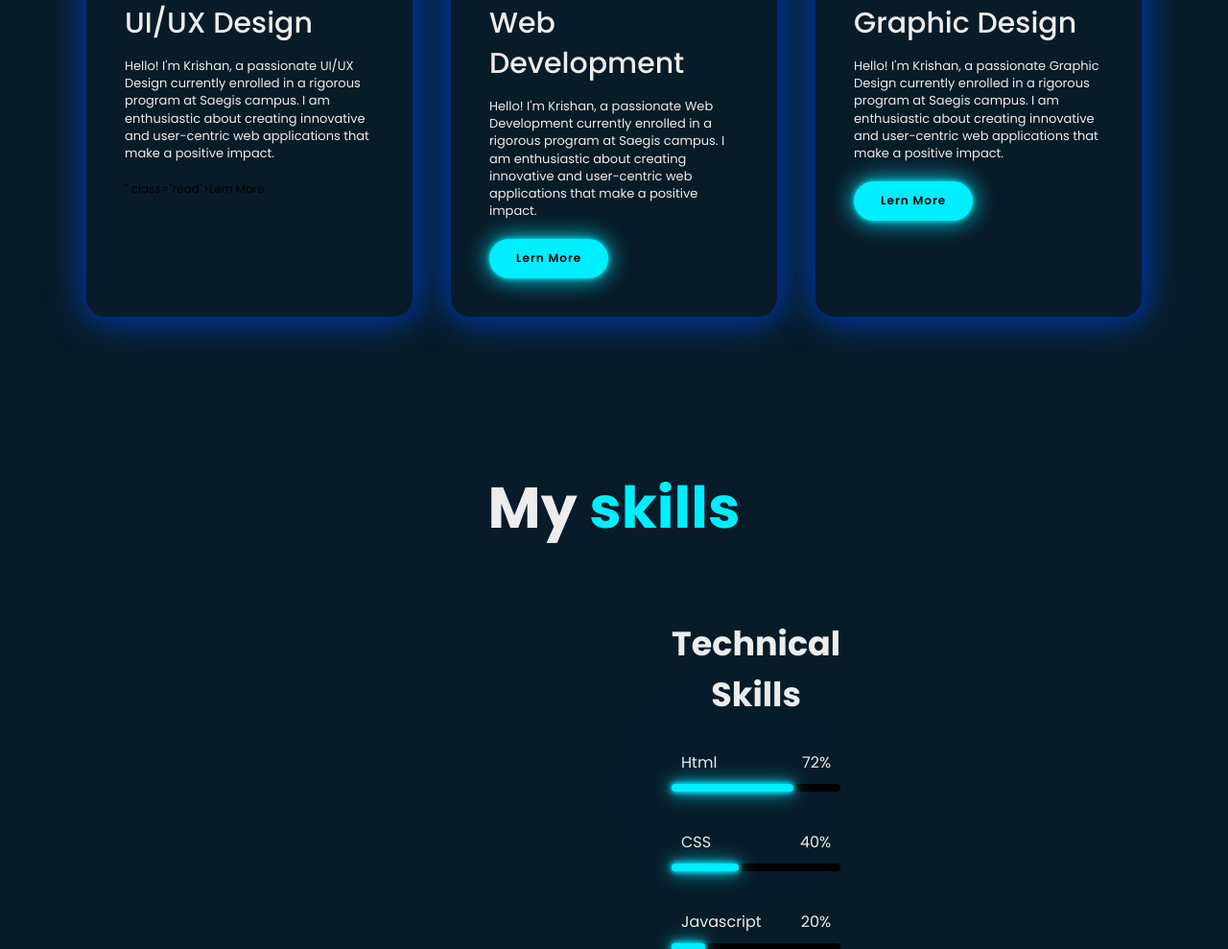
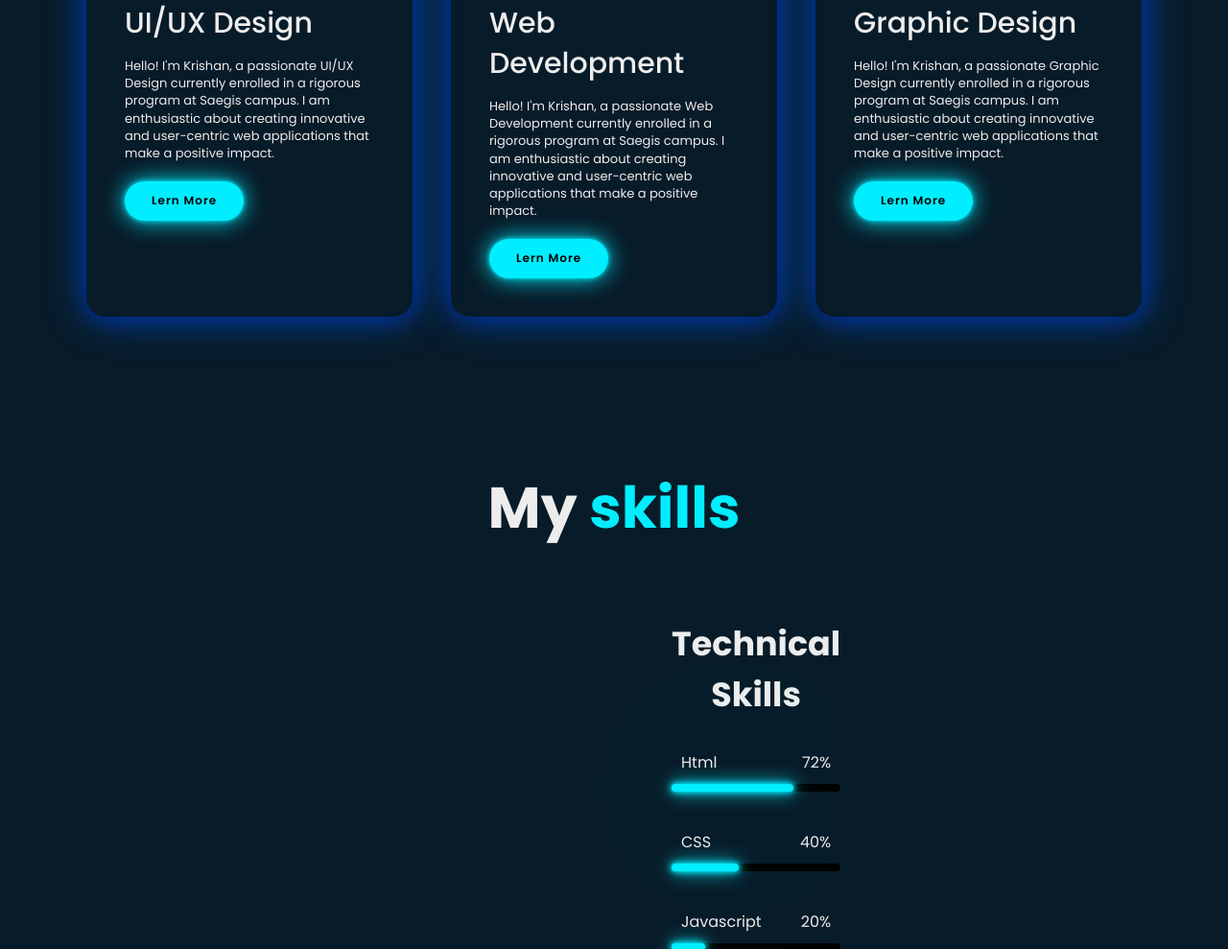
Before and after one commit to krishanprageeth0/PortfolioKrishan, a plain HTML site: page index.html in a window 1280 px wide. Shown: the part 1962-2951 px from the top of the page at 96% size. Drawn offline with nearby package versions, Linux system fonts and the light colour scheme.

Commit message:
Update index.html

```diff
--- a/index.html
+++ b/index.html
@@ -94,7 +94,7 @@
                             enrolled in a rigorous program at Saegis campus. I am enthusiastic
                              about creating innovative and user-centric web applications that make a positive impact.
                         </p>
-                        <a href="<iframe src="https://www.behance.net/embed/project/218565975?ilo0=1" height="316" width="404" allowfullscreen lazyload frameborder="0" allow="clipboard-write" refererPolicy="strict-origin-when-cross-origin"></iframe>" class="read">Lern More</a>
+                        <a href="https://www.behance.net/embed/project/218565975?ilo0=1" height="316" width="404" allowfullscreen lazyload frameborder="0" allow="clipboard-write" refererPolicy="strict-origin-when-cross-origin" class="read">Lern More</a>
                     </div>
                     <div>
                         <i class="bx bx-crop" ></i>
```
